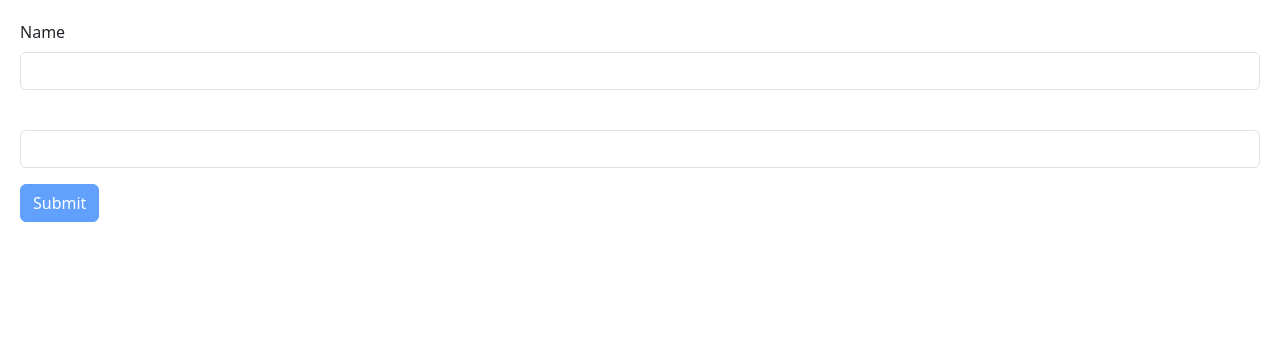
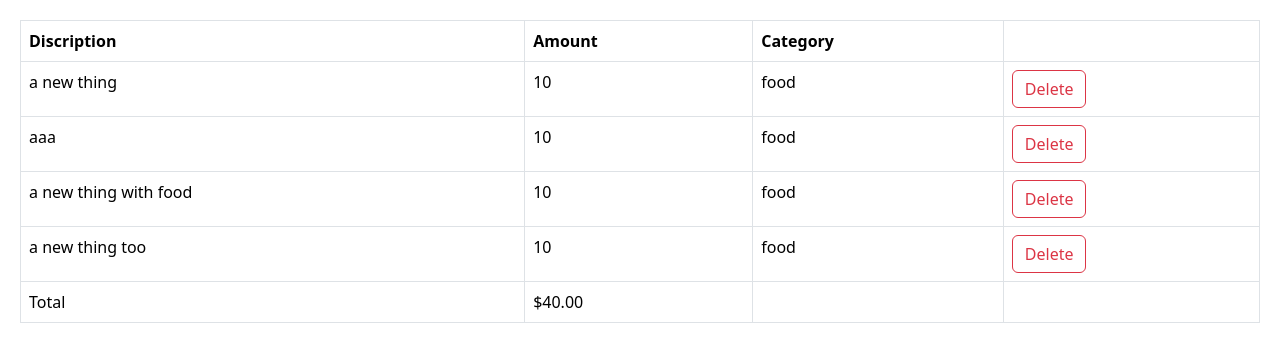
Before and after one commit to Hussain-hamim/Expense-Tracker, a React (Vite) app: page / in a window 1280 px wide. Shown: the top 362 px of the page. Built offline with nearby package versions, Linux system fonts and the light colour scheme.

Commit message:
expense-tracker project: expenseList component

```diff
--- a/src/App.tsx
+++ b/src/App.tsx
@@ -1,14 +1,26 @@
-import Form from "./components/Form";
-// import Form2 from "./components/Form2";
+import { useState } from "react";
+import ExpenseForm from "./expense-tracker/components/ExpenseForm";
+import ExpenseList from "./expense-tracker/components/ExpenseList";
 
 function App() {
-
-
+  const [expenses, setExpenses] = useState([
+    { id: 1, discription: "a new thing", amount: 10, category: "food" },
+    { id: 2, discription: "aaa", amount: 10, category: "food" },
+    {
+      id: 3,
+      discription: "a new thing with food",
+      amount: 10,
+      category: "food",
+    },
+    { id: 4, discription: "a new thing too", amount: 10, category: "food" },
+  ]);
 
   return (
     <>
-      <Form />
-      {/* <Form2 /> */}
+      <ExpenseList
+        expenses={expenses}
+        onDelete={(id) => setExpenses(expenses.filter((e) => e.id !== id))}
+      />
     </>
   );
 }
--- /dev/null
+++ b/src/expense-tracker/components/ExpenseForm.tsx
@@ -0,0 +1,23 @@
+const ExpenseForm = () => {
+  return (
+    <div>
+      <form className="form-control">
+        <label>Description</label>
+        <input type="text" />
+
+        <label>Amount</label>
+        <input type="text" />
+
+        <label>Category</label>
+        <select name="category">
+          <option value=""></option>
+          <option value="food">food</option>
+          <option value="fruit">fruit</option>
+          <option value="candy">candy</option>
+        </select>
+      </form>
+    </div>
+  );
+};
+
+export default ExpenseForm;
--- /dev/null
+++ b/src/expense-tracker/components/ExpenseList.tsx
@@ -0,0 +1,62 @@
+interface Expense {
+  id: number;
+  discription: string;
+  amount: number;
+  category: string;
+}
+
+interface Props {
+  expenses: Expense[];
+  onDelete: (id: number) => void;
+}
+
+const ExpenseList = ({ expenses, onDelete }: Props) => {
+  if (expenses.length === 0) return null;
+
+  return (
+    <div>
+      <table className="table table-bordered">
+        <thead>
+          <tr>
+            <th>Discription</th>
+            <th>Amount</th>
+            <th>Category</th>
+            <th></th>
+          </tr>
+        </thead>
+        <tbody>
+          {expenses.map((expense) => (
+            <tr key={expense.id}>
+              <td>{expense.discription}</td>
+              <td>{expense.amount}</td>
+              <td>{expense.category}</td>
+              <td>
+                <button
+                  className="btn btn-outline-danger"
+                  onClick={() => onDelete(expense.id)}
+                >
+                  Delete
+                </button>
+              </td>
+            </tr>
+          ))}
+        </tbody>
+        <tfoot>
+          <tr>
+            <td>Total</td>
+            <td>
+              $
+              {expenses
+                .reduce((acc, expense) => expense.amount + acc, 0)
+                .toFixed(2)}
+            </td>
+            <td></td>
+            <td></td>
+          </tr>
+        </tfoot>
+      </table>
+    </div>
+  );
+};
+
+export default ExpenseList;
```
